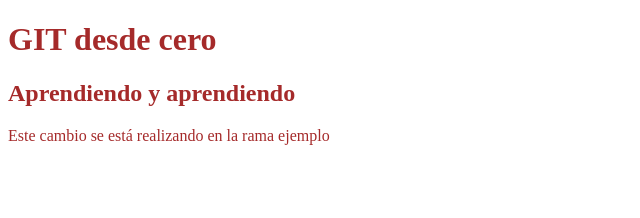
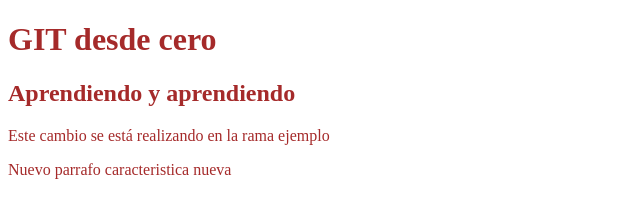
Before and after one commit to Patricio104/aprendiendogit, a plain HTML site: page index.html in a window 1280 px wide. Shown: the whole page, without its empty margins (0-640 px from the left). Drawn offline with Linux system fonts and the light colour scheme.

Commit message:
segundo parrafo

```diff
--- a/index.html
+++ b/index.html
@@ -11,6 +11,7 @@
 		<h1>GIT desde cero</h1>
 		<h2>Aprendiendo y aprendiendo</h2>
 		<p>Este cambio se está realizando en la rama ejemplo</p>
+		<p>Nuevo parrafo caracteristica nueva</p>
 	</header>
 
 </body>
```
